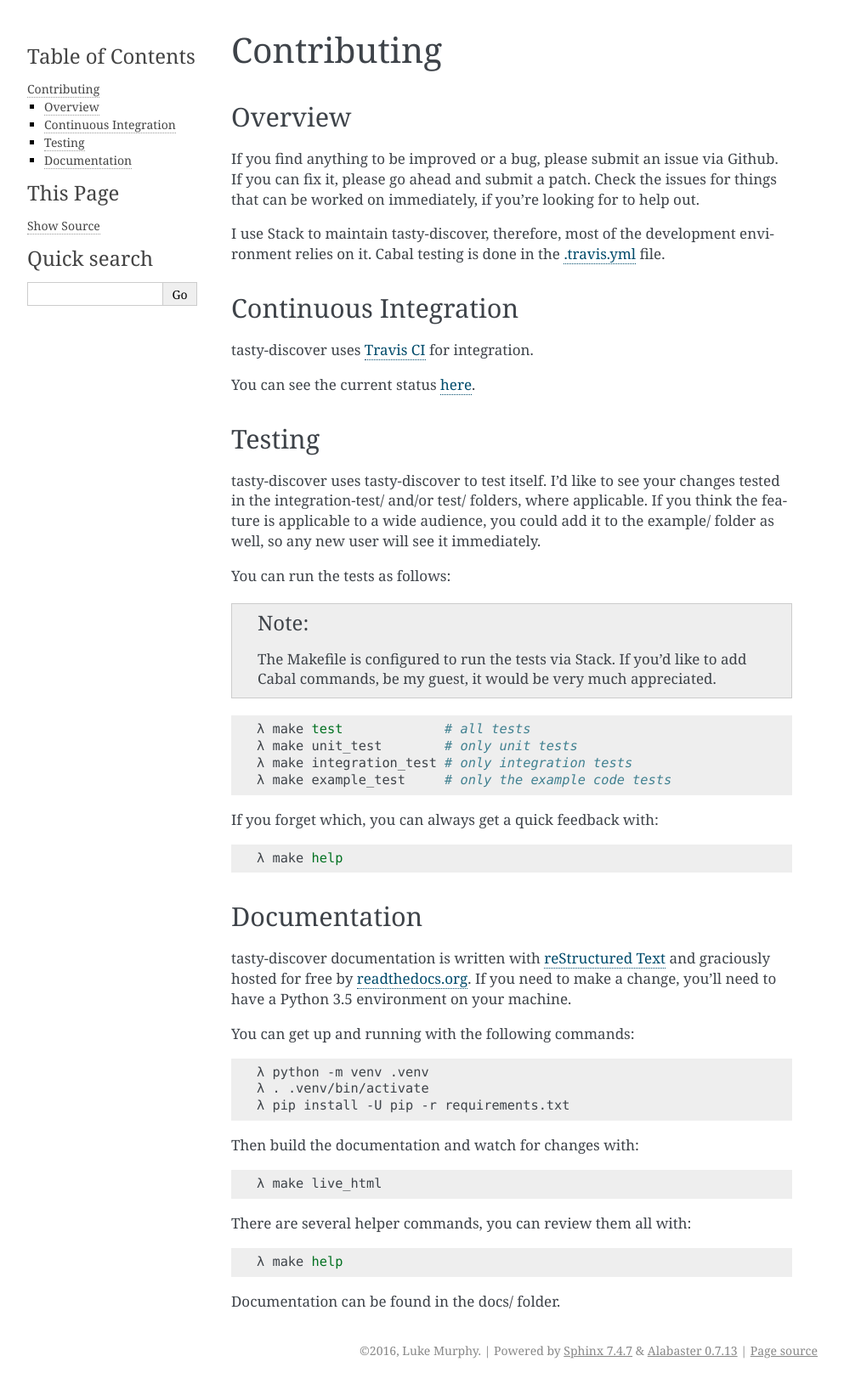
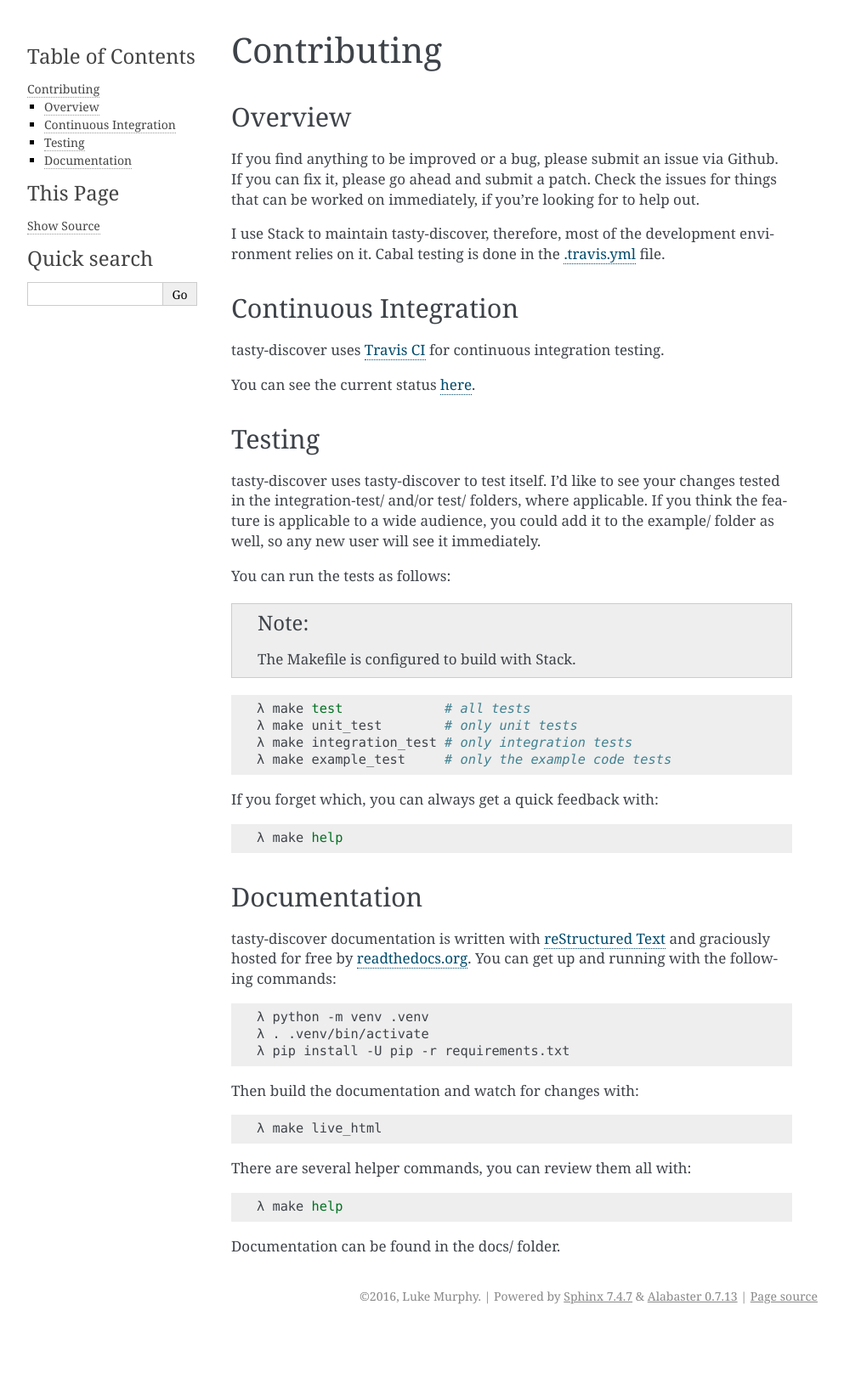
Before and after one commit to decentral1se/tasty-discover, a Sphinx documentation site: the page built from docs/contributing.rst, in a window 1280 px wide. Shown: the whole page at 85% size, without its empty margins (148-1141 px from the left). Built offline with Sphinx 7.4.7, drawn with Linux system fonts in a browser that asks for light colours; after the commit the page ends 1565 px from its top, so only the background shows below that.

Commit message:
Trying to clear up contrib docs a bit more.

```diff
--- a/docs/contributing.rst
+++ b/docs/contributing.rst
@@ -17,7 +17,7 @@ environment relies on it. Cabal testing is done in the `.travis.yml`_ file.
 Continuous Integration
 ----------------------
 
-tasty-discover uses `Travis CI`_ for integration.
+tasty-discover uses `Travis CI`_ for continuous integration testing.
 
 You can see the current status here_.
 
@@ -34,8 +34,7 @@ example/ folder as well, so any new user will see it immediately.
 
 You can run the tests as follows:
 
-.. note:: The Makefile is configured to run the tests via Stack. If you'd like
-          to add Cabal commands, be my guest, it would be very much appreciated.
+.. note:: The Makefile is configured to build with Stack.
 
 .. code-block:: bash
 
@@ -54,11 +53,9 @@ If you forget which, you can always get a quick feedback with:
 Documentation
 -------------
 
-tasty-discover documentation is written with `reStructured Text`_ and graciously
-hosted for free by readthedocs.org_. If you need to make a change, you'll need to have
-a Python 3.5 environment on your machine.
-
-You can get up and running with the following commands:
+tasty-discover documentation is written with `reStructured Text`_ and
+graciously hosted for free by readthedocs.org_. You can get up and running with
+the following commands:
 
 .. code-block:: bash
 
```
